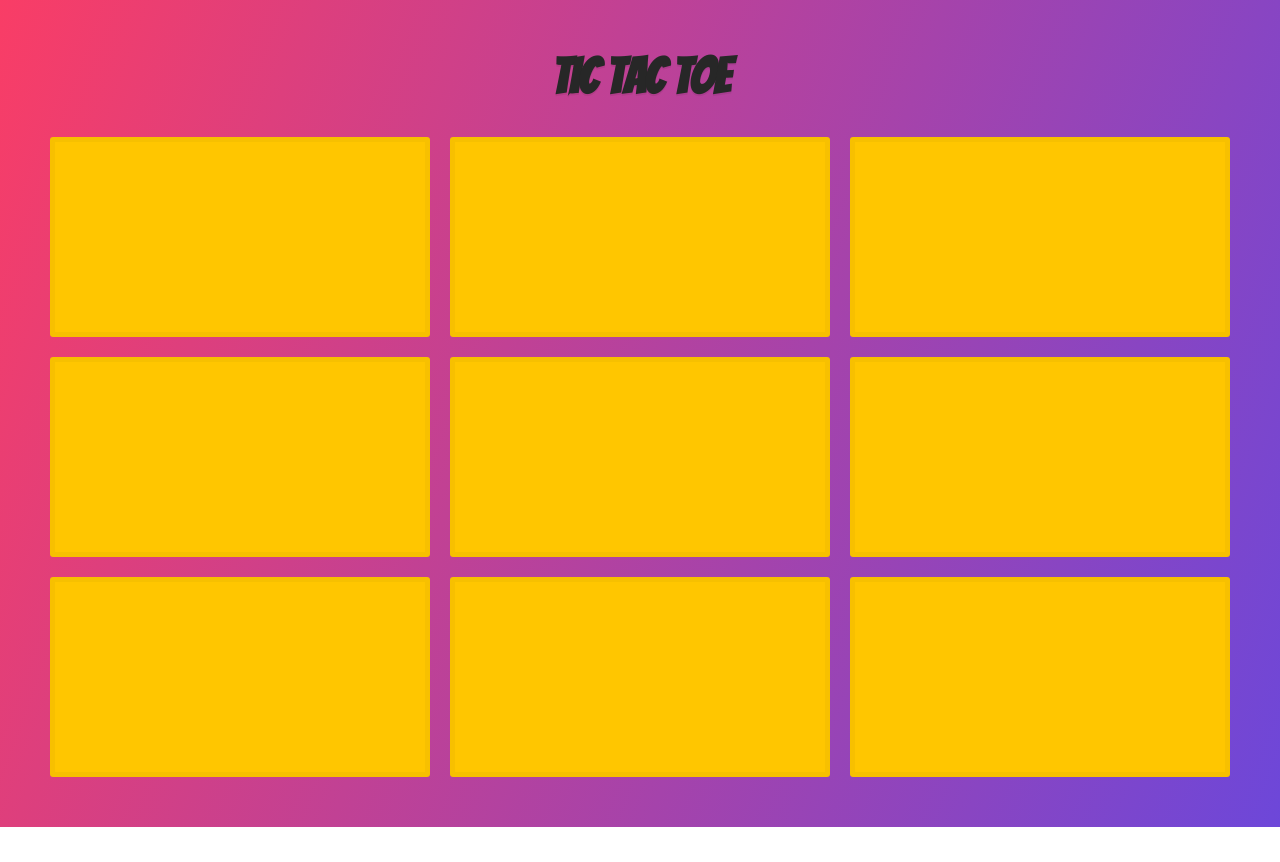
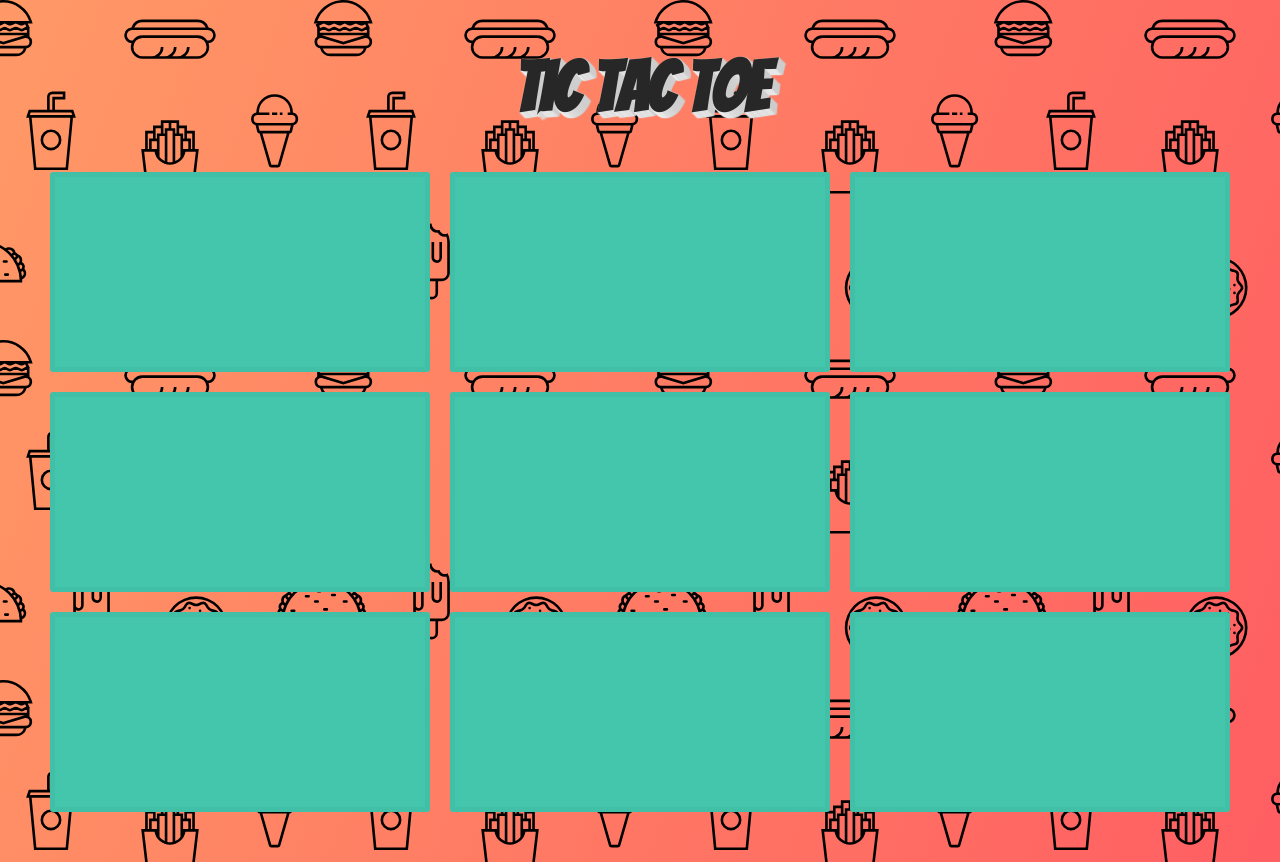
Before and after one commit to mikeytown19/tic-tac-toe, a plain HTML site: page index.html in a window 1280 px wide. Before the commit the page ends 827 px from the top, so only its background shows below. Drawn offline with Linux system fonts and the light colour scheme.

Commit message:
styled it !

```diff
--- a/style.css
+++ b/style.css
@@ -26,9 +26,27 @@ html {
   grid-gap: 20px;
 }
 
+@media (max-width: 700px) {
+  .container {
+
+    grid-template-rows: repeat(3, 85px);
+    grid-gap: 20px;
+  }
+}
+
 h1 {
   text-align: center;
-  font-size: 5em;
+  font-size: 7em;
+
+  text-shadow:
+    1px 0px 1px #ccc, 0px 1px 1px #eee,
+    2px 1px 1px #ccc, 1px 2px 1px #eee,
+    3px 2px 1px #ccc, 2px 3px 1px #eee,
+    4px 3px 1px #ccc, 3px 4px 1px #eee,
+    5px 4px 1px #ccc, 4px 5px 1px #eee,
+    6px 5px 1px #ccc, 5px 6px 1px #eee,
+    7px 6px 1px #ccc;
+
 }
 
 .box {
@@ -67,7 +85,7 @@ display: none !important;
   Let's go through the important bits real quick
 */
 :root {
-  --yellow: #ffc600;
+  --yellow: #43C6AC;
   --black: #272727;
 }
 
@@ -85,8 +103,8 @@ display: none !important;
 }
 
 body {
-  background-image: url("./images/topography.svg"),
-    linear-gradient(110deg, #f93d66, #6d47d9);
+  background-image: url("./food.svg"),
+    linear-gradient(110deg, #ff9966, #ff5e62);
   background-size: 340px, auto;
   min-height: calc(100vh - 100px);
   margin: 50px;
```
Also changed, not shown: food.svg (added), skulls.svg (added), topography.svg (added).
